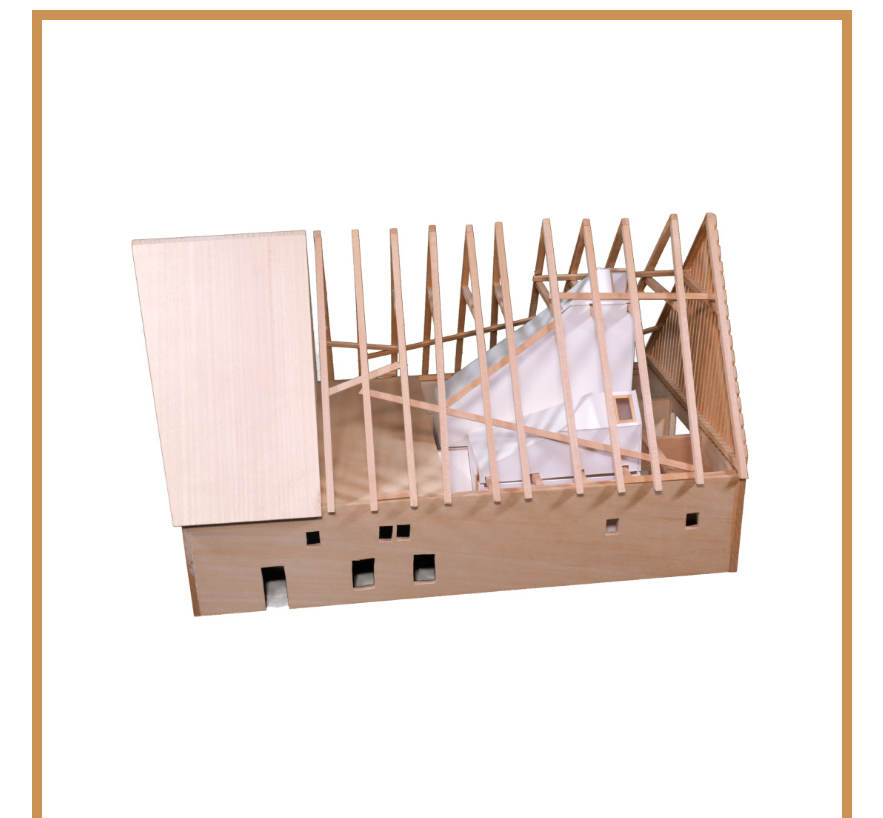
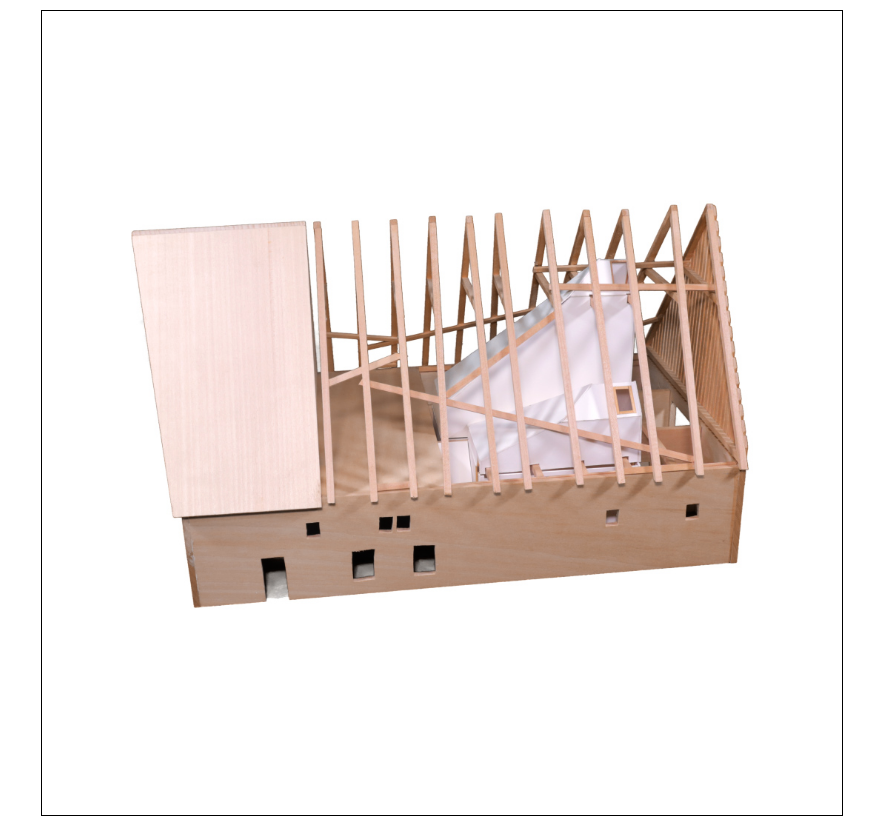
Before and after one commit to 4338174/sigurdlarsen, a website built with webpack: page index.html in a window 1280 px wide. Shown: the top 818 px of the page, without its empty margins (198-1081 px from the left). Built offline with nearby package versions, Linux system fonts and the light colour scheme.

Commit message:
border 1px black

```diff
--- a/style.css
+++ b/style.css
@@ -23,7 +23,7 @@ video {
 	position: relative;
 	margin: 10px auto;
 
-	border: 10px solid #ca9353;
+	border: 1px solid #000000;
 	cursor: all-scroll;
 }
 #overlay {
```
